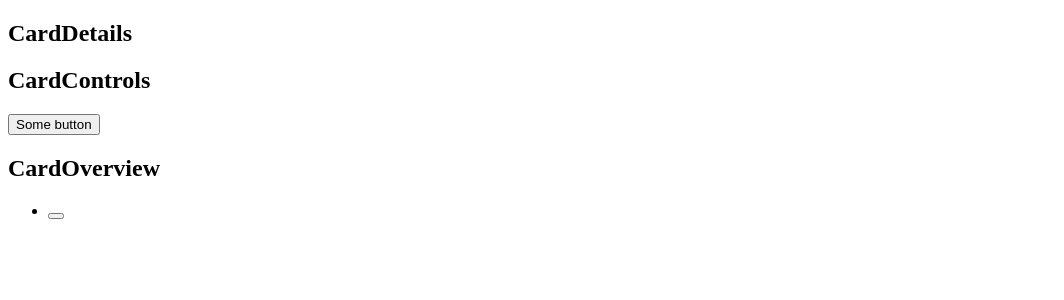
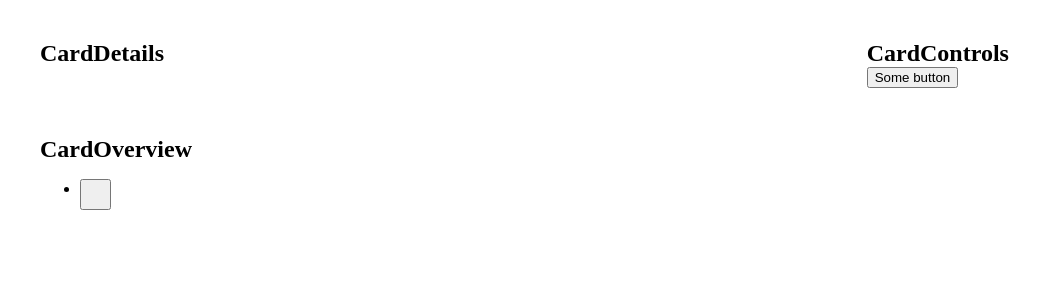
Before and after one commit to mhlzr/react-mobx-card-game, a React app: page / in a window 1280 px wide. Shown: the top 300 px of the page, without its empty margins (0-1064 px from the left). Built offline with nearby package versions, Linux system fonts and the light colour scheme; no server answers.

Commit message:
Add styled-components

```diff
--- a/package.json
+++ b/package.json
@@ -28,7 +28,8 @@
     "homepage": "https://github.com/mhlzr/aoe-card-game#readme",
     "dependencies": {
         "react": "^16.8.4",
-        "react-dom": "^16.8.4"
+        "react-dom": "^16.8.4",
+        "styled-components": "^4.1.3"
     },
     "devDependencies": {
         "@babel/core": "^7.3.4",
--- a/src/components/Button/Button.tsx
+++ b/src/components/Button/Button.tsx
@@ -1,4 +1,8 @@
 import React, { FunctionComponent, ReactElement } from 'react';
+import styled from 'styled-components';
+
+const ButtonLayout = styled.button`
+`;
 
 interface ButtonProps {
     type?: string;
@@ -8,6 +12,6 @@ interface ButtonProps {
 
 export const Button: FunctionComponent<ButtonProps> = ({ type, onClick, children }: ButtonProps): ReactElement => {
     return (
-        <button type={type} onClick={onClick}>{children}</button>
+        <ButtonLayout type={type} onClick={onClick}>{children}</ButtonLayout>
     );
 }
--- a/src/components/CardControls/CardControls.tsx
+++ b/src/components/CardControls/CardControls.tsx
@@ -1,17 +1,18 @@
 import React, { ReactElement, FunctionComponent, StatelessComponent } from 'react';
+import styled from 'styled-components';
 import { Headline } from '../Headline/Headline';
 import { Button } from '../Button/Button';
 
-/*const cardControlsLayout = css`
+const Section = styled.section`
     border: 2px solid var(--secondary-color);
     padding: 1em;
-`;*/
+`;
 
 export const CardControls: FunctionComponent = (): ReactElement => {
     return (
-        <section>
+        <Section>
             <Headline>CardControls</Headline>
             <Button>Some button</Button>
-        </section>
+        </Section>
     )
 }
--- a/src/components/CardDetails/CardDetails.tsx
+++ b/src/components/CardDetails/CardDetails.tsx
@@ -1,15 +1,17 @@
 import React, { ReactElement, FunctionComponent } from 'react';
+import styled from 'styled-components';
+
 import { Headline } from '../Headline/Headline';
 
-/*const cardDetailsLayout = css`
+const Section = styled.section`
     border: 2px solid var(--secondary-color);
     padding: 1em;
-`;*/
+`;
 
 export const CardDetails: FunctionComponent = (): ReactElement => {
     return (
-        <section>
+        <Section>
             <Headline>CardDetails</Headline>
-        </section>
+        </Section>
     )
 }
--- a/src/components/CardGame/CardGame.tsx
+++ b/src/components/CardGame/CardGame.tsx
@@ -1,11 +1,12 @@
 import React, { ReactElement, FunctionComponent, useEffect, useState } from 'react';
+import styled from 'styled-components';
 
 import { CardDetails } from '../CardDetails/CardDetails';
 import { CardControls } from '../CardControls/CardControls';
 import { CardOverview } from '../CardOverview/CardOverview';
 import { fetchPlayerData } from '../../api/players';
 
-/*const cardGameLayout = css`
+const CardGameLayout = styled.div`
     display: grid;
     grid-gap: 1em;
     grid-template-columns: 2fr 1fr;
@@ -13,7 +14,7 @@ import { fetchPlayerData } from '../../api/players';
         "details controls"
         "overview controls";
     padding: 1em;
-`;*/
+`;
 
 export const CardGame: FunctionComponent = (): ReactElement => {
 
@@ -29,10 +30,10 @@ export const CardGame: FunctionComponent = (): ReactElement => {
     }, []);
 
     return (
-        <div>
+        <CardGameLayout>
             <CardDetails />
             <CardControls />
             <CardOverview />
-        </div>
+        </CardGameLayout>
     )
 }
--- a/src/components/CardOverview/CardOverview.tsx
+++ b/src/components/CardOverview/CardOverview.tsx
@@ -1,19 +1,20 @@
 import React, { ReactElement, FunctionComponent } from 'react';
+import styled from 'styled-components';
+
 import { Headline } from '../Headline/Headline';
 import { CardTeaser } from '../CardTeaser/CardTeaser';
 
-/*const cardOverviewLayout = css`
+const Section = styled.section`
     padding: 1em;
 `;
-*/
 
 export const CardOverview: FunctionComponent = (): ReactElement => {
     return (
-        <section>
+        <Section>
             <Headline>CardOverview</Headline>
             <ul>
                 <li><CardTeaser></CardTeaser></li>
             </ul>
-        </section>
+        </Section>
     )
 }
--- a/src/components/CardTeaser/CardTeaser.tsx
+++ b/src/components/CardTeaser/CardTeaser.tsx
@@ -1,11 +1,12 @@
 import React, { ReactElement, FunctionComponent } from 'react';
+import styled from 'styled-components';
 
-/*const cardTeaserLayout = css`
+const CardTeaserLayout = styled.button`
     padding: 1em;
-`;*/
+`;
 
 export const CardTeaser: FunctionComponent = (): ReactElement => {
     return (
-        <button type="button" aria-pressed="true"></button>
+        <CardTeaserLayout type="button" aria-pressed="true"></CardTeaserLayout>
     )
 }
--- a/src/components/Headline/Headline.tsx
+++ b/src/components/Headline/Headline.tsx
@@ -1,8 +1,9 @@
 import React, { ReactElement, FunctionComponent } from 'react';
+import styled from 'styled-components';
 
-/*const headlineLayout = css`
+const HeadlineLayout = styled.h1`
     margin: 0;
-`;*/
+`;
 
 interface HeadlineProps {
     children: JSX.Element[] | JSX.Element | string;
@@ -10,8 +11,8 @@ interface HeadlineProps {
 
 export const Headline: FunctionComponent = ({ children }: HeadlineProps): ReactElement => {
     return (
-        <h1>
+        <HeadlineLayout>
             {children}
-        </h1>
+        </HeadlineLayout>
     )
 }
--- a/src/components/LoadingSpinner/LoadingSpinner.tsx
+++ b/src/components/LoadingSpinner/LoadingSpinner.tsx
@@ -1,7 +1,7 @@
 import React, { ReactElement, FunctionComponent } from 'react';
+import styled, { keyframes } from 'styled-components';
 
-
-/*onst animation = keyframes`
+const animation = keyframes`
   0% {
     transform: rotate(0deg);
   }
@@ -10,7 +10,7 @@ import React, { ReactElement, FunctionComponent } from 'react';
   }
 `;
 
-const loadingSpinnerLayout = css`
+const LoadingSpinnerLayout = styled.div`
     border-radius: 50%;
     box-shadow: inset 0 0 0 1em;
     color: var(--secondary-color);
@@ -51,7 +51,6 @@ const loadingSpinnerLayout = css`
         width: 5.2em;
     }
 `;
-*/
 
 interface LoadingSpinnerProps {
     children: JSX.Element[] | JSX.Element | string;
@@ -59,8 +58,8 @@ interface LoadingSpinnerProps {
 
 export const LoadingSpinner: FunctionComponent = ({ children }: LoadingSpinnerProps): ReactElement => {
     return (
-        <div>
+        <LoadingSpinnerLayout>
             {children}
-        </div>
+        </LoadingSpinnerLayout>
     )
 }
--- a/tsconfig.json
+++ b/tsconfig.json
@@ -6,10 +6,10 @@
         "experimentalDecorators": true,
         "noImplicitAny": true,
         "jsx": "react",
-        "target": "esnext",
+        "target": "esNext",
         "allowJs": true,
         "strict": true,
-        "module": "es6",
+        "module": "esNext",
         "lib": [
             "esnext",
             "dom"
```
Also changed, not shown: 1 other file (tests, documents, lock files or other folders).
